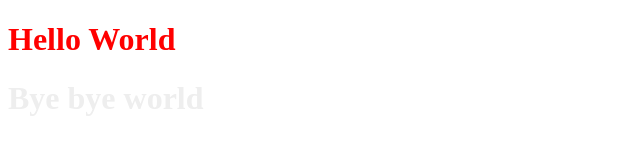
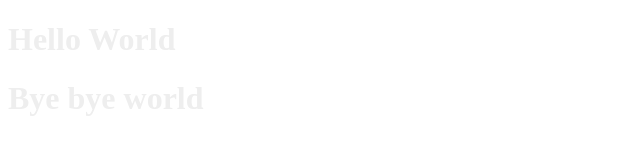
Before and after one commit to jordany123/grunt-setup, a website: page index.html in a window 1280 px wide. Shown: the whole page, without its empty margins (0-640 px from the left). Drawn offline with Linux system fonts and the light colour scheme.

Commit message:
first one

```diff
--- a/sass/main.scss
+++ b/sass/main.scss
@@ -1,7 +1,7 @@
 @import 'styles';
 
 
-$main-color: red;
+$main-color: #eee;
 
 .hello{
 	color:$main-color;
```
Also changed, not shown: css/main.css.
